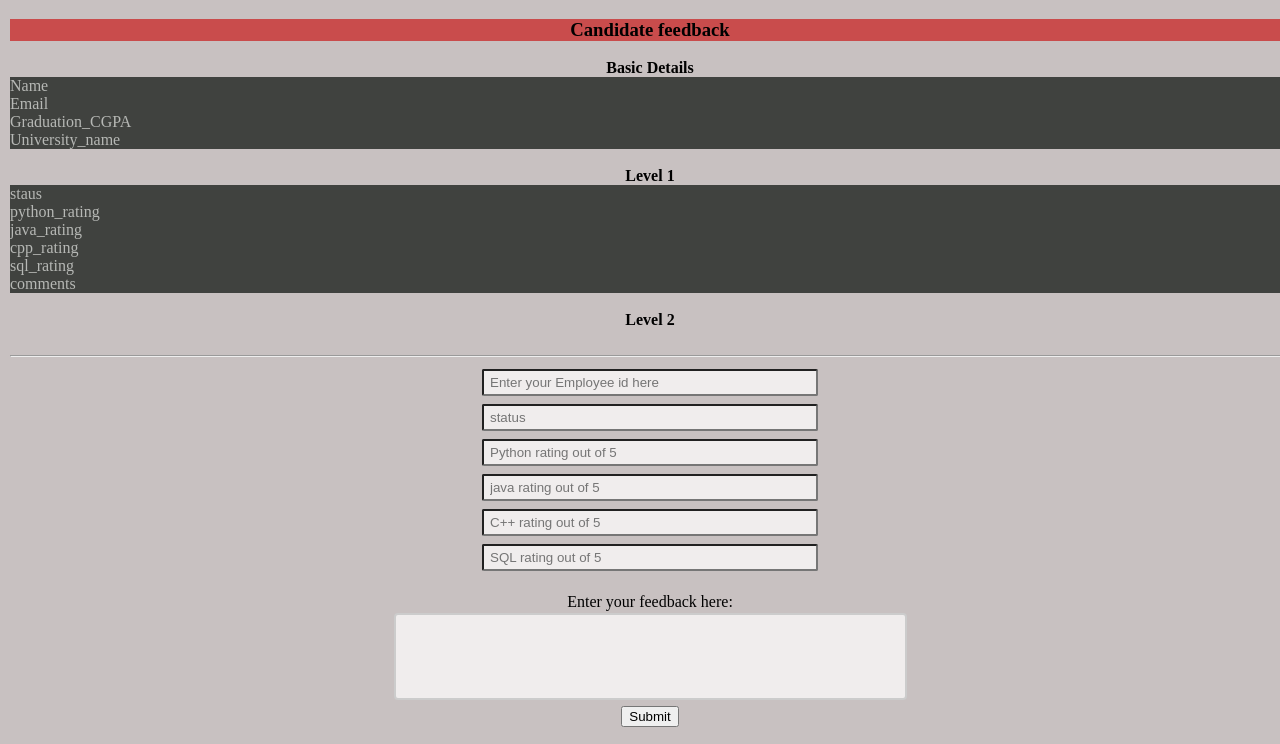
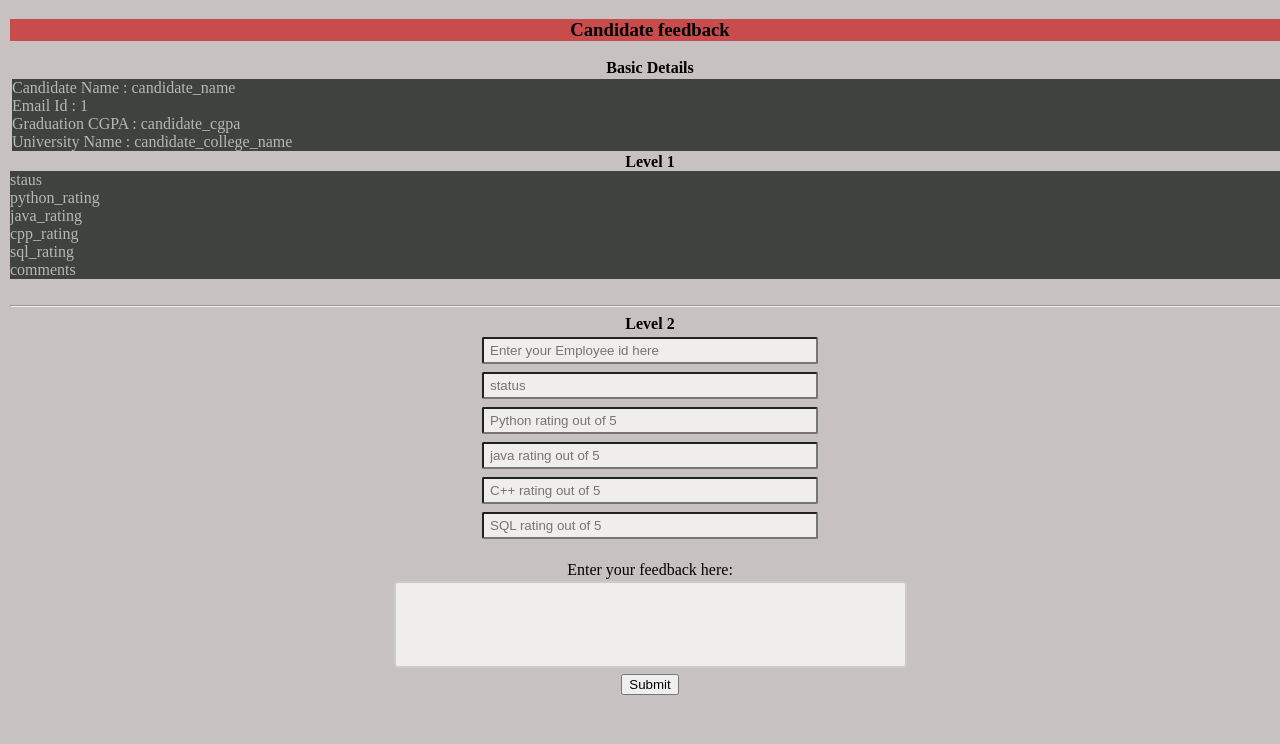
Before and after one commit to Rahul-Incedo/IRP, a Django app: page /1/12/ in a window 1280 px wide. Shown: the part 56-800 px from the top of the page. Run offline with Django 3.2, Linux system fonts and the light colour scheme.

Commit message:
model modified

```diff
--- a/IRP/Incedoinc/templates/registration/feedback.html
+++ b/IRP/Incedoinc/templates/registration/feedback.html
@@ -14,15 +14,28 @@ Candidate feedback {{candiate.id}}
 </ul>
 </header>
 
+
+
 <h3 style="background-color: rgb(201, 76, 76)">Candidate feedback</h3>
 <div class='margin'>
   <h4> Basic Details </h4>
-  {% for field in basic_detail%}
-    <ul>
-      {{field}}<br/>
-    </ul>
-  {% endfor %}<br/>
+  <ul class='details'>
+    <li> Candidate Name : {{basic_detail.Name}}</li><br/>
+    <li> Email Id : {{basic_detail.Email}}</li><br/>
+    <li> Graduation CGPA : {{basic_detail.Graduation_CGPA}}</li><br/>
+    <li> University Name : {{basic_detail.University_name}}</li>
+  </ul>
 
+  {% if level == 2 %}
+    <h4> Level 1 </h4>
+    {% for field in level_1%}
+      <ul>
+        {{field}}<br/>
+      </ul>
+    {% endfor %}<br/>
+  {% endif %}
+
+  {% if level == 3 %}
   <h4> Level 1 </h4>
   {% for field in level_1%}
     <ul>
@@ -36,10 +49,14 @@ Candidate feedback {{candiate.id}}
       {{field}}<br/>
     </ul>
   {% endfor %}<br/>
+  {% endif %}
 
 </div>
 
+
+
 <hr>
+<h4> Level {{level}} </h4>
 <div class='centre_'>
   <form name='feedback_form' id='feedback_form' method="POST">{% csrf_token %} <!# action takes us to the name of that url>
       <!--<label for="candidate_email">Candidate Email*: </label><br/>
--- a/IRP/Incedoinc/templates/rudra_base.html
+++ b/IRP/Incedoinc/templates/rudra_base.html
@@ -81,8 +81,9 @@
         text-align: center;
       }
 
-      .margin {
-
+      .details {
+        padding: 2px, 3px;
+        margin: 2px;
       }
 
     </style>
--- a/IRP/Incedoinc/views.py
+++ b/IRP/Incedoinc/views.py
@@ -46,7 +46,10 @@ def feedback(request, req_id, email_id, level):
                     'University_name':'candidate_college_name'}
 
         if(level == 1):
-             prv_feedback[level] = None
+             context = {
+                 'basic_detail':basic_detail,
+                 'level':level
+             }
 
         if(level == 2):
             level_1 = { 'staus':'pass',
@@ -59,6 +62,7 @@ def feedback(request, req_id, email_id, level):
             context = {
                 'basic_detail':basic_detail,
                 'level_1': level_1,
+                'level':level
             }
 
         if(level == 3):
```
